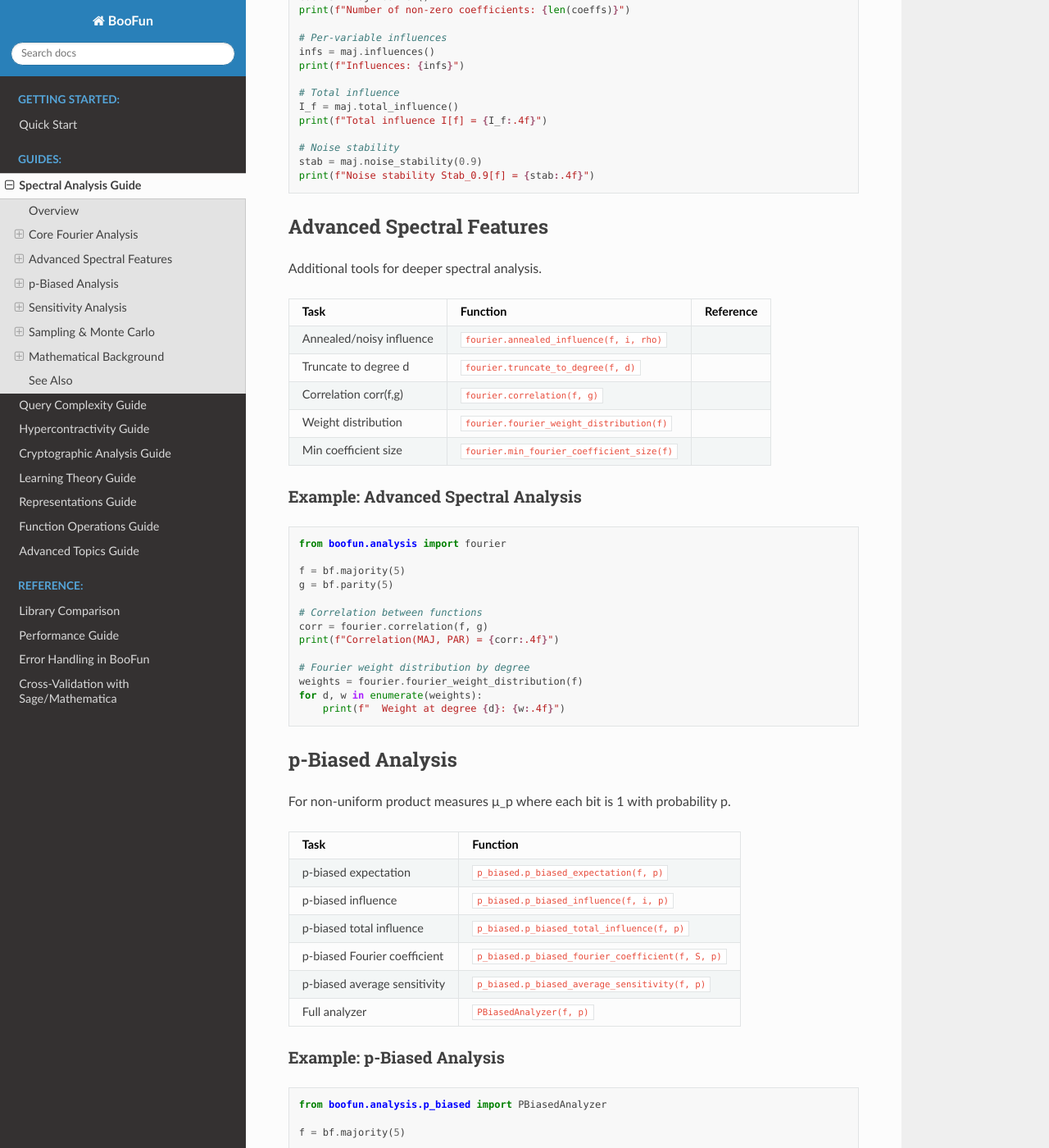
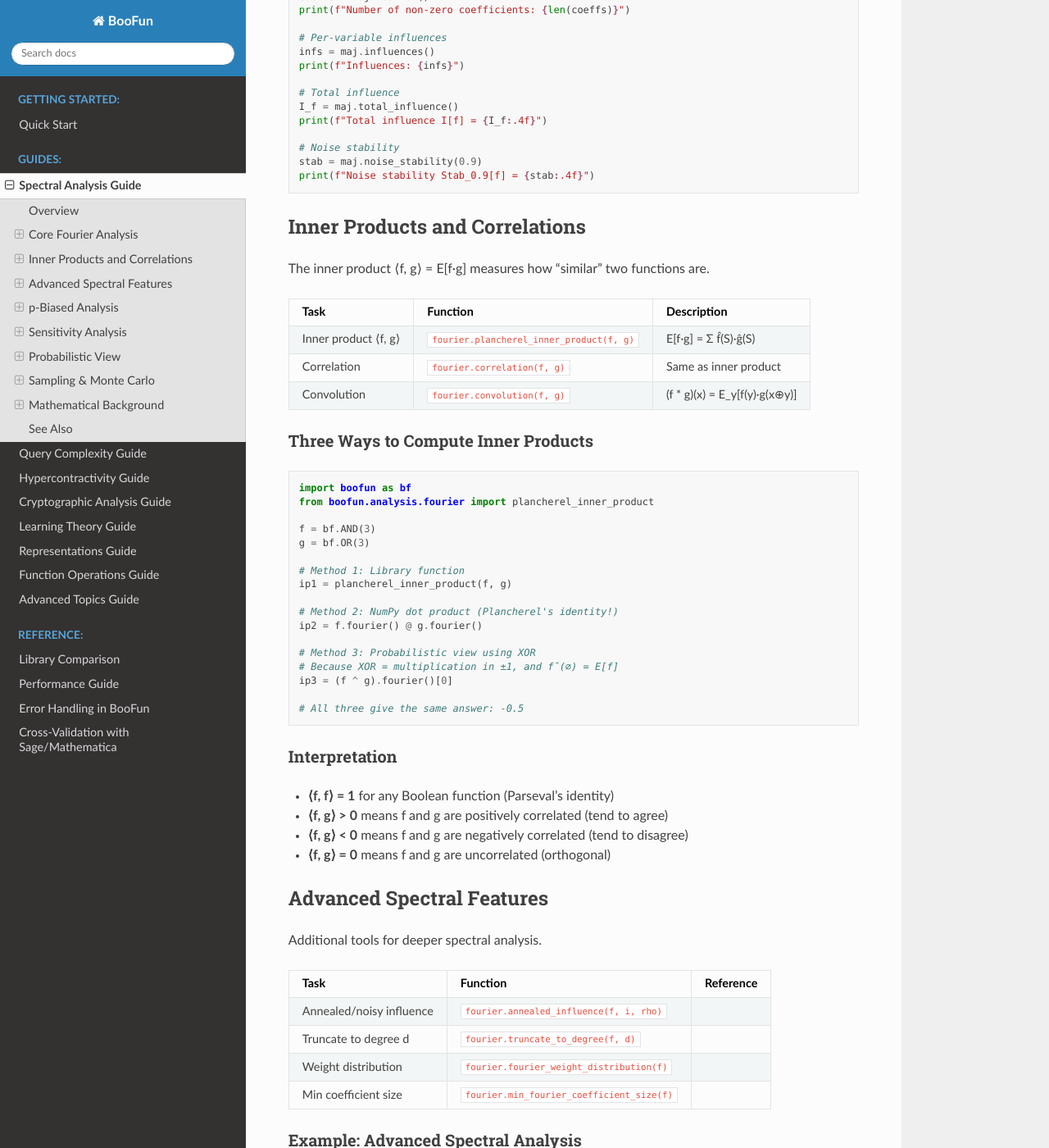
Before and after one commit to GabbyTab/boofun, a Sphinx documentation site: the page built from docs/guides/spectral_analysis.md, in a window 1280 px wide and 1400 px high, scrolled down 1056 px. Shown: the whole window at 82% size. Built offline with Sphinx 7.4.7 and the Read the Docs theme 3.1.0, drawn with Linux system fonts in a browser that asks for light colours; some of the changed text lies outside the part shown.

Commit message:
docs: improve Plancherel section and add inner product documentation
Notebook changes:
- Plancherel cell now shows 3 elegant methods:
  1. plancherel_inner_product(f, g) - library function
  2. f.fourier() @ g.fourier() - NumPy dot product
  3. (f ^ g).fourier()[0] - probabilistic XOR trick
- Added explanatory comments for each method
- Added interpretation of the result

Documentation changes (spectral_analysis.md):
- New "Inner Products and Correlations" section
- New "Probabilistic View" section explaining:
  - E[f] = f̂(∅)
  - The XOR trick for computing products
  - Fourier coefficients as expectations

````diff
--- a/docs/guides/spectral_analysis.md
+++ b/docs/guides/spectral_analysis.md
@@ -51,6 +51,45 @@ stab = maj.noise_stability(0.9)
 print(f"Noise stability Stab_0.9[f] = {stab:.4f}")
 ```
 
+## Inner Products and Correlations
+
+The inner product ⟨f, g⟩ = E[f·g] measures how "similar" two functions are.
+
+| Task | Function | Description |
+|------|----------|-------------|
+| Inner product ⟨f, g⟩ | `fourier.plancherel_inner_product(f, g)` | E[f·g] = Σ f̂(S)·ĝ(S) |
+| Correlation | `fourier.correlation(f, g)` | Same as inner product |
+| Convolution | `fourier.convolution(f, g)` | (f * g)(x) = E_y[f(y)·g(x⊕y)] |
+
+### Three Ways to Compute Inner Products
+
+```python
+import boofun as bf
+from boofun.analysis.fourier import plancherel_inner_product
+
+f = bf.AND(3)
+g = bf.OR(3)
+
+# Method 1: Library function
+ip1 = plancherel_inner_product(f, g)
+
+# Method 2: NumPy dot product (Plancherel's identity!)
+ip2 = f.fourier() @ g.fourier()
+
+# Method 3: Probabilistic view using XOR
+# Because XOR = multiplication in ±1, and f̂(∅) = E[f]
+ip3 = (f ^ g).fourier()[0]
+
+# All three give the same answer: -0.5
+```
+
+### Interpretation
+
+- **⟨f, f⟩ = 1** for any Boolean function (Parseval's identity)
+- **⟨f, g⟩ > 0** means f and g are positively correlated (tend to agree)
+- **⟨f, g⟩ < 0** means f and g are negatively correlated (tend to disagree)
+- **⟨f, g⟩ = 0** means f and g are uncorrelated (orthogonal)
+
 ## Advanced Spectral Features
 
 Additional tools for deeper spectral analysis.
@@ -59,7 +98,6 @@ Additional tools for deeper spectral analysis.
 |------|----------|-----------|
 | Annealed/noisy influence | `fourier.annealed_influence(f, i, rho)` | |
 | Truncate to degree d | `fourier.truncate_to_degree(f, d)` | |
-| Correlation corr(f,g) | `fourier.correlation(f, g)` | |
 | Weight distribution | `fourier.fourier_weight_distribution(f)` | |
 | Min coefficient size | `fourier.min_fourier_coefficient_size(f)` | |
 
@@ -151,6 +189,52 @@ for t in [1, 2, 3]:
     print(f"  {t}-th moment: {moment:.4f}")
 ```
 
+## Probabilistic View
+
+Boolean functions can be viewed as random variables over uniformly random inputs.
+
+### Key Identities
+
+| Quantity | Formula | Computation |
+|----------|---------|-------------|
+| Expectation E[f] | f̂(∅) | `f.fourier()[0]` |
+| Variance Var[f] | Σ_{S≠∅} f̂(S)² | `1 - f.fourier()[0]**2` |
+| Inner product E[f·g] | Σ f̂(S)·ĝ(S) | `f.fourier() @ g.fourier()` |
+| Product expectation E[f·g] | (f ^ g)^ (∅) | `(f ^ g).fourier()[0]` |
+
+### The XOR Trick
+
+In ±1 notation, XOR corresponds to multiplication:
+- f(x) ⊕ g(x) in {0,1} becomes f(x) · g(x) in {±1}
+
+This gives an elegant way to compute products:
+
+```python
+f = bf.majority(3)
+g = bf.parity(3)
+
+# E[f·g] using the XOR trick
+inner_product = (f ^ g).fourier()[0]
+
+# Verify: this equals the Fourier inner product
+assert inner_product == f.fourier() @ g.fourier()
+```
+
+### Fourier Coefficients as Expectations
+
+The inversion formula says f̂(S) = E[f·χ_S]:
+
+```python
+maj = bf.majority(3)
+
+# Build character χ_{0} = x₀ (just a dictator!)
+chi_0 = bf.dictator(3, 0)
+
+# f̂({0}) = E[f·χ_{0}] = (f ^ χ_{0}).fourier()[0]
+coeff = (maj ^ chi_0).fourier()[0]
+assert coeff == maj.fourier()[1]  # Index 1 = 2^0 = {0}
+```
+
 ## Sampling & Monte Carlo
 
 Estimate spectral properties via sampling when exact computation is expensive.
````
Also changed, not shown: 1 other file.
